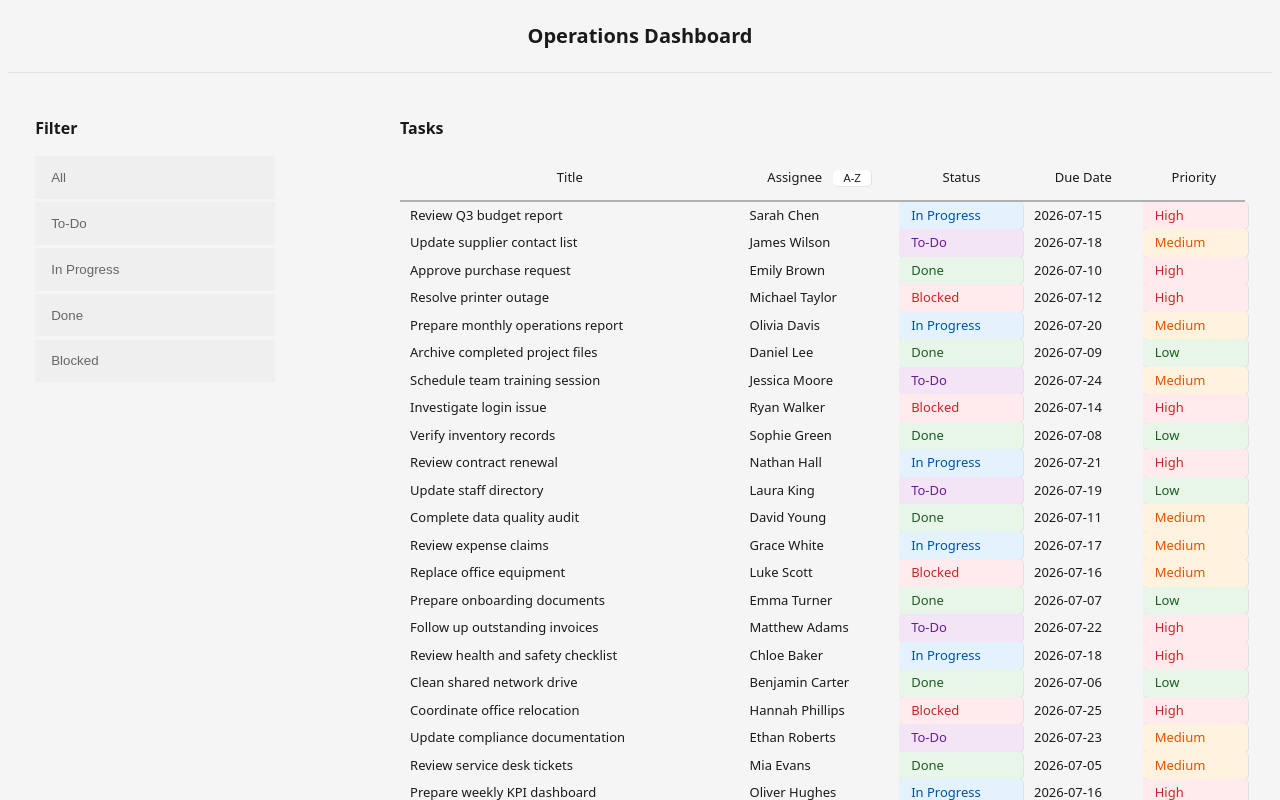
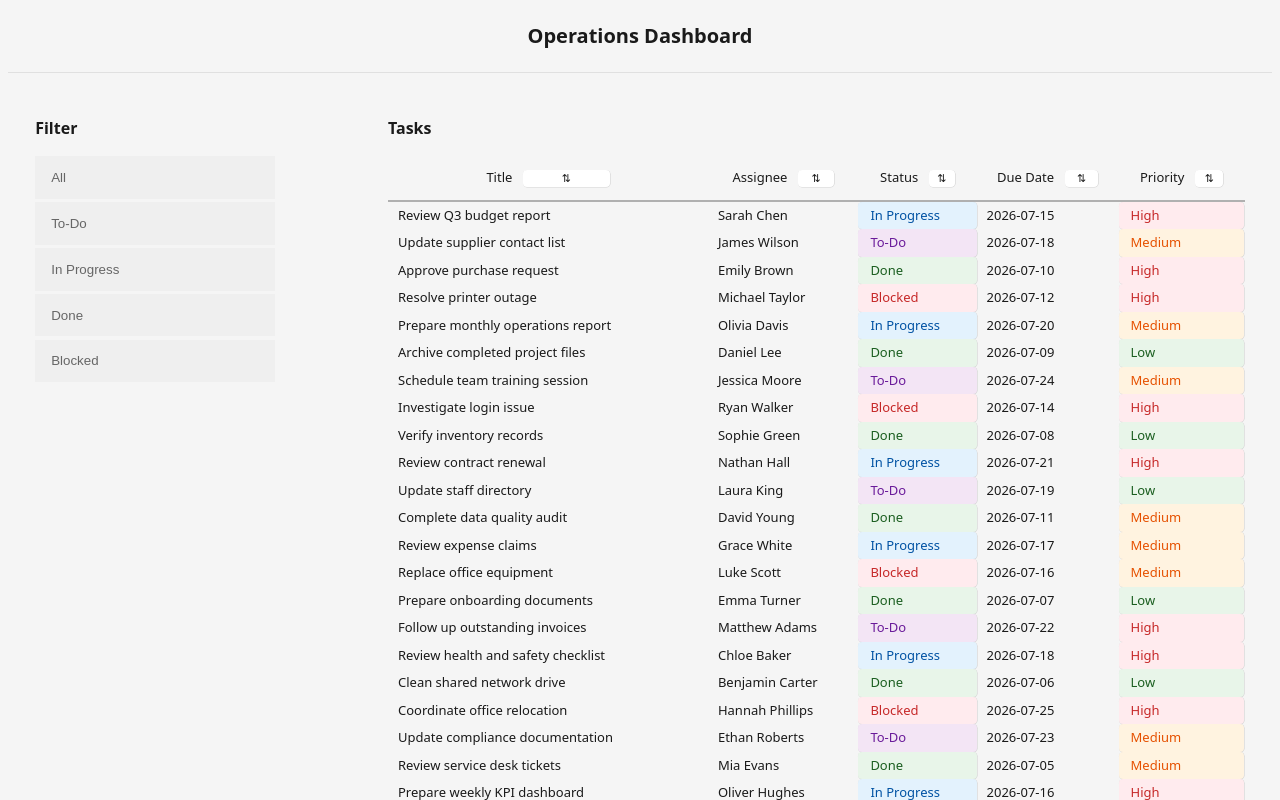
Before and after one commit to syntaxmonkey2px-8001/operations-dashboard, a React (Vite) app: page / in a window 1280 px wide. Shown: the top 800 px of the page. Built offline with nearby package versions, Linux system fonts and the light colour scheme.

Commit message:
Refactor TaskTable component to improve sorting functionality and update SortButton implementation

```diff
--- a/src/components/TaskTable.jsx
+++ b/src/components/TaskTable.jsx
@@ -1,34 +1,32 @@
 import tasks from '@/data/mockTasks.js'
-import { useState } from 'react';
-import { useEffect } from 'react';
+import { useEffect, useState } from 'react';
+// import { useEffect } from 'react';
 import '@/styles/taskTable.scss'
 
 export default function TaskTable({ activeFilter }) {
 
     const [taskOrder, setTaskOrder] = useState(tasks);
     const [sortDirection, setSortDirection] = useState('');
-    const [sortButtonText, setSortButtonText] = useState('A-Z')
+    const [sortButtonText, setSortButtonText] = useState('⇅');
 
-    function sortAssignee() {
+    const [sortedColumn, setSortedColumn] = useState('');
 
-        const alphabeticalAscending = [...taskOrder].sort((a, b) => a.assignee.localeCompare(b.assignee));
-        const alphabeticalDescending = [...taskOrder].sort((a, b) => b.assignee.localeCompare(a.assignee));
 
-        if (sortDirection !== 'ascending') {
-            setTaskOrder(alphabeticalAscending);
-            setSortDirection('ascending')
-            setSortButtonText('Z-A')
-        } else {
-            setTaskOrder(alphabeticalDescending);
-            setSortDirection('descending');
-            setSortButtonText('A-Z')
+    function handleButtonClick(event) {
 
-        }
-
-        console.log(sortDirection)
+        const clickedHeader = event.target.value;
+        console.log(clickedHeader)
     }
 
-    const header = ['Title', 'Assignee', 'Status', 'Due Date', 'Priority']
+    const header = [
+        { label: 'Title', property: 'title' },
+        { label: 'Assignee', property: 'assignee' },
+        { label: 'Status', property: 'status' },
+        { label: 'Due Date', property: 'dueDate' },
+        { label: 'Priority', property: 'priority' }
+    ]
+
+    // styles
 
     const priorityClass = {
         High: 'priority-high',
@@ -43,6 +41,56 @@ export default function TaskTable({ activeFilter }) {
         Blocked: 'status-blocked',
     }
 
+    //
+
+    function SortButton({ onClick }) {
+        return (
+            <button
+                onClick={onClick}
+            > {sortButtonText}
+            </button>
+        )
+    }
+    function sortColumn(property) {
+
+        const priorityLevel = {
+            High: 3,
+            Medium: 2,
+            Low: 1,
+        };
+
+        // use compare
+
+        const sortTasks = [...taskOrder].sort((a, b) => {
+
+            let comparison;
+
+            if (property === 'priority') {
+                comparison = priorityLevel[a.priority] - priorityLevel[b.priority]
+            } else {
+                comparison = a[property].localeCompare(b[property])
+            }
+            return (
+                sortDirection !== 'ascending' ? comparison : -comparison
+            )
+        })
+
+        // the sorting
+        if (sortDirection !== 'ascending') {
+            setTaskOrder(sortTasks);
+            setSortDirection('ascending');
+            setSortButtonText(sortColumn === property ? '▲' : '⇅')
+        } else {
+            setTaskOrder(sortTasks);
+            setSortDirection('descending');
+            setSortButtonText(sortColumn === property ? '▼' : '⇅')
+        }
+
+        console.log(sortTasks.property)
+
+    }
+
+
     return (
         <main>
             <h3>Tasks</h3>
@@ -50,14 +98,12 @@ export default function TaskTable({ activeFilter }) {
                 <thead>
                     <tr>
                         {header.map((header) =>
-                            <th key={header}>
-                                {header}
-                                <button
-                                    className={header === 'Assignee' ? 'show' : 'hidden'}
-                                    onClick={sortAssignee}
-                                >
-                                    {sortButtonText}
-                                </button>
+                            <th key={header.property}>
+                                {header.label}
+                                <SortButton
+                                    property={header.property}
+                                    onClick={() => sortColumn(header.property)}
+                                />
                             </th>
                         )}
                     </tr>
```
